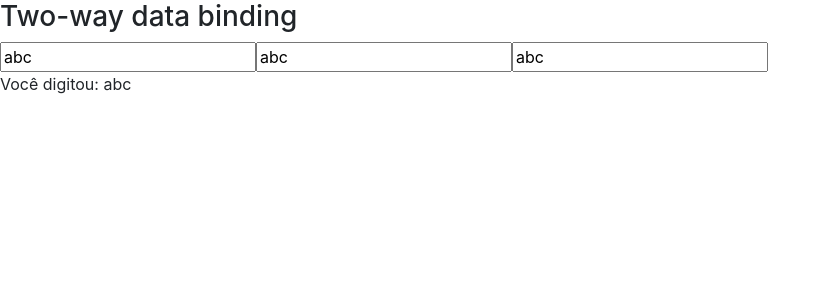
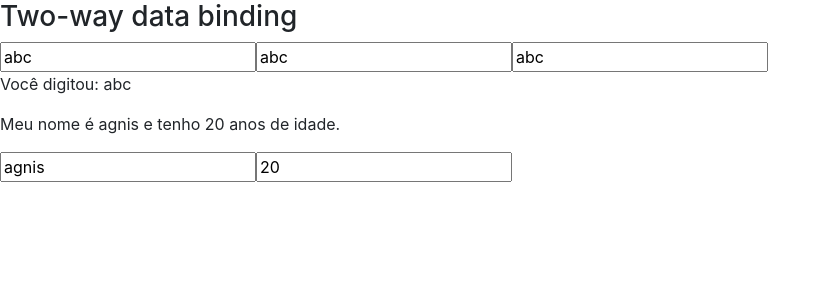
Before and after one commit to AgnisElouise/Curso-Angular2, an Angular app in the folder data-binding/: page / in a window 1280 px wide. Shown: the top 300 px of the page, without its empty margins (0-831 px from the left). Built offline with nearby package versions, Linux system fonts and the light colour scheme.

Commit message:
usando two-way data binding

```diff
--- a/data-binding/src/app/app.module.ts
+++ b/data-binding/src/app/app.module.ts
@@ -1,3 +1,4 @@
+import { MeuFormModule } from './meu-form/meu-form.module';
 import { BrowserModule } from '@angular/platform-browser';
 import { NgModule } from '@angular/core';
 import {FormsModule} from '@angular/forms';
@@ -12,7 +13,8 @@
   ],
   imports: [
     BrowserModule,
-    FormsModule
+    FormsModule,
+    MeuFormModule
   ],
   providers: [],
   bootstrap: [AppComponent]
--- a/data-binding/src/app/data-binding/data-binding.component.html
+++ b/data-binding/src/app/data-binding/data-binding.component.html
@@ -84,22 +84,4 @@
   </article>
 
 </section-->
-<section class="two-way-binding">
-  <article>
-    <h3>Two-way data binding</h3>
-    <div>
-
-      <input type="text"
-      [value]="nome"
-      (input) = "nome= $event.target.value"
-      />
-      <input type="text"
-      [ngModel]="nome"
-      (ngModelChange) = "nome= $event"
-      />
-      <input type="text" [(ngModel)]="nome"/>
-
-      <p>Você digitou: {{ nome }}</p>
-    </div>
-  </article>
-</section>
+<app-meu-form></app-meu-form>
--- a/data-binding/src/app/data-binding/data-binding.component.ts
+++ b/data-binding/src/app/data-binding/data-binding.component.ts
@@ -20,8 +20,6 @@
   valorSalvo: string = '';
 
   isMouseOver: boolean = false;
-
-  nome: string = 'abc';
 
   getValor(){
     return 1;
--- /dev/null
+++ b/data-binding/src/app/meu-form/meu-form.component.html
@@ -0,0 +1,29 @@
+<section class="two-way-binding">
+    <article>
+      <h3>Two-way data binding</h3>
+      <div>
+
+        <input type="text"
+        [value]="nome"
+        (input) = "nome= $event.target.value"
+        />
+        <input type="text"
+        [ngModel]="nome"
+        (ngModelChange) = "nome= $event"
+        />
+        <input type="text" [(ngModel)]="nome"/>
+
+        <p>Você digitou: {{ nome }}</p>
+      </div>
+
+      <div>
+
+          <p>Meu nome é {{ pessoa.nome }} e tenho {{ pessoa.idade }} anos de idade.</p>
+
+          <input type="text" [(ngModel)]="pessoa.nome">
+          <input type="text" [(ngModel)]="pessoa.idade">
+
+        </div>
+
+    </article>
+  </section>
--- /dev/null
+++ b/data-binding/src/app/meu-form/meu-form.component.ts
@@ -0,0 +1,21 @@
+import { Component, OnInit } from '@angular/core';
+
+@Component({
+  selector: 'app-meu-form',
+  templateUrl: './meu-form.component.html',
+  styleUrls: ['./meu-form.component.css']
+})
+export class MeuFormComponent implements OnInit {
+
+  nome: string = 'abc';
+  pessoa: any = {
+    nome: 'agnis',
+    idade: '20'
+  }
+
+  constructor() { }
+
+  ngOnInit() {
+  }
+
+}
```
Also changed, not shown: data-binding/src/app/meu-form/meu-form.module.ts (added, +14 -0 lines), data-binding/src/app/meu-form/meu-form.component.css (added), 1 other file (tests, documents, lock files or other folders).
